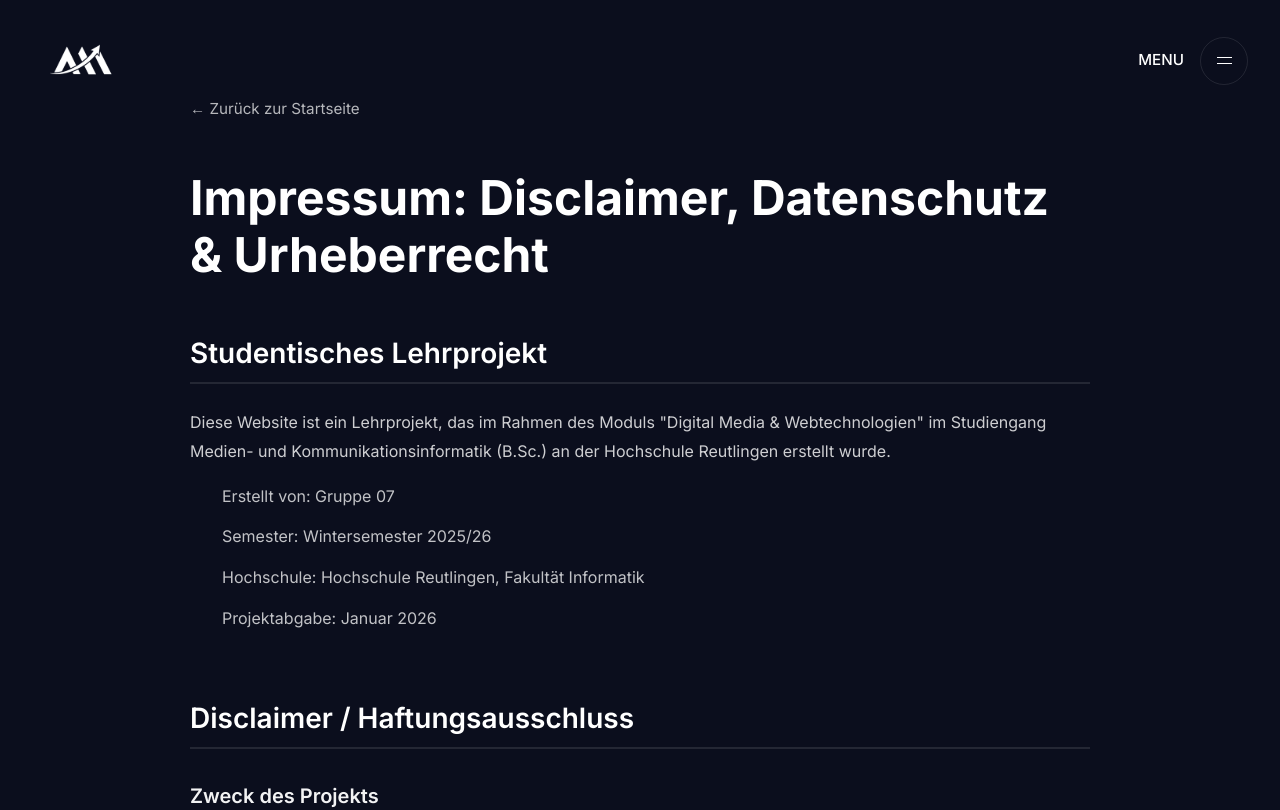
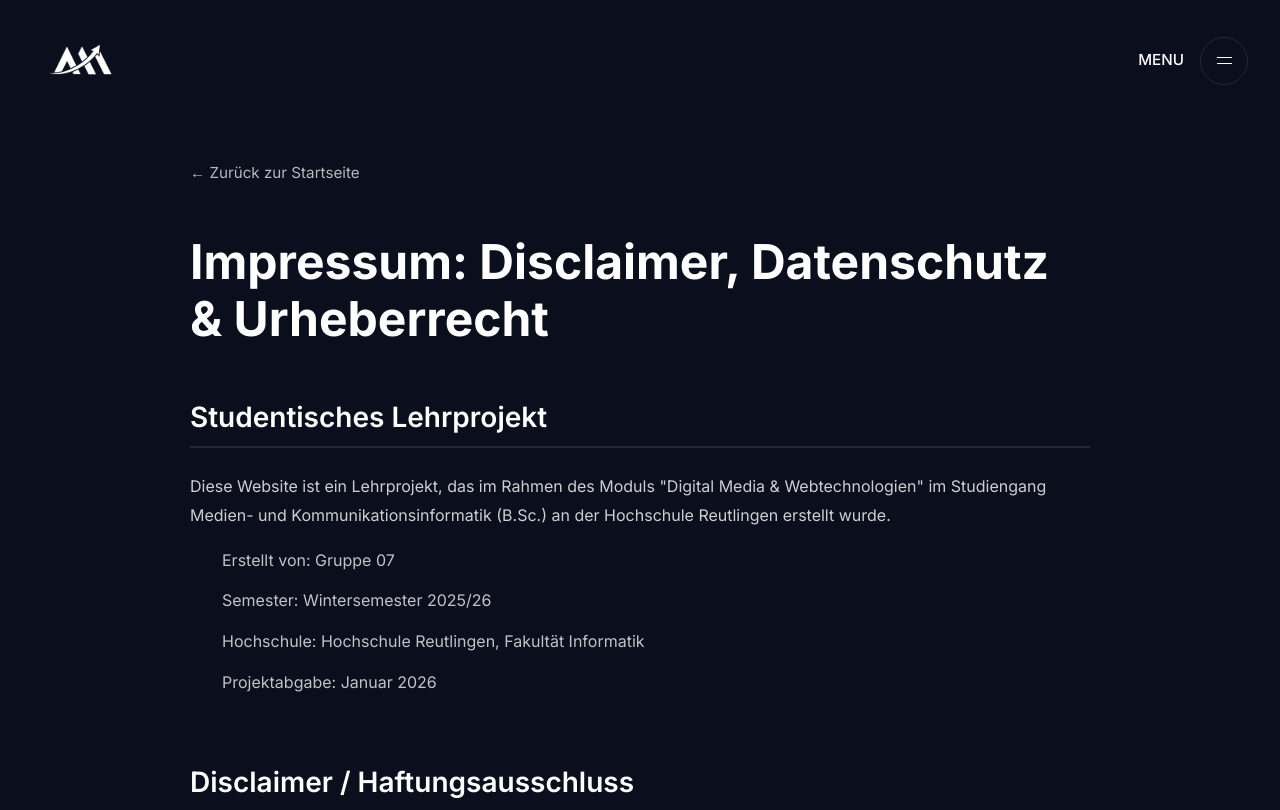
Before and after one commit to crabDono/dmwt_vercell_app, a Next.js app: page /impressum in a window 1280 px wide. Shown: the top 810 px of the page. Built offline with nearby package versions, Linux system fonts and the light colour scheme.

Commit message:
impressum padding erhöht

```diff
--- a/src/app/impressum/impressum.module.css
+++ b/src/app/impressum/impressum.module.css
@@ -2,7 +2,7 @@
   min-height: 100vh;
   background: #0b0e1d;
   color: white;
-  padding: 6rem 2rem 4rem;
+  padding: 10rem 2rem 4rem;
 }
 
 .container {
```
